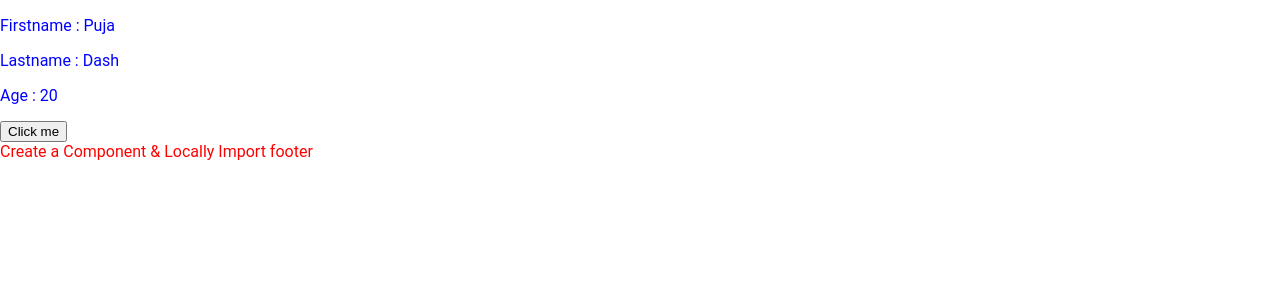
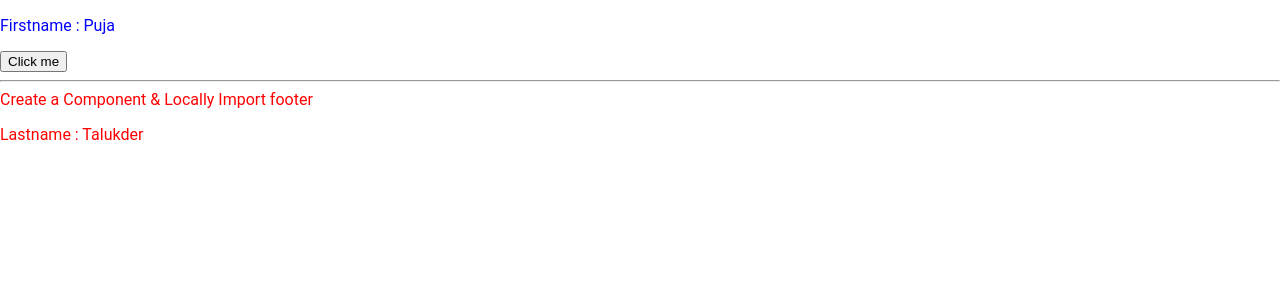
Before and after one commit to chadnitalukder2/vue-main-project, a Vue app: page / in a window 1280 px wide. Shown: the top 300 px of the page. Built offline with nearby package versions, Linux system fonts and the light colour scheme.

Commit message:
Child to Child

```diff
--- a/src/App.vue
+++ b/src/App.vue
@@ -1,14 +1,17 @@
 <template>
   <div>
     <!-- :myStudents="students" -->
+    <!-- :lastName = "lName"
+    :age = "myAge"
+    @updateValue = "fName = $event" -->
     <app-header
     :firstName = "fName"
-    :lastName = "lName"
-    :age = "myAge"
-    @updateValue = "fName = $event"
+
 
     ></app-header>
-    <comFooter></comFooter>
+    <comFooter
+    :lastName ="lName"
+    ></comFooter>
 </div>
 </template>
 
@@ -20,8 +23,8 @@ export default {
     return{
 
       fName: "Puja",
-      lName: "Dash",
-      myAge: 20
+      lName: "Talukder",
+      //myAge: 20
     }
   },
   components:{
--- a/src/Components/baice/App_footer.vue
+++ b/src/Components/baice/App_footer.vue
@@ -1,8 +1,24 @@
 <template>
     <div>
         Create a Component & Locally Import footer
-    </div>
+        <p> Lastname : {{lastName}}</p>
+  </div>
 </template>
+
+<script>
+import {bus} from '../../main'
+export default{
+    props: {
+        lastName: String,
+    },
+    created(){
+        bus.$on('changeName', (data) =>{
+         this.lastName = data;
+        });
+    }
+}
+</script>
+
 <style scoped>
 div{
     color: red;
--- a/src/Components/baice/App_header.vue
+++ b/src/Components/baice/App_header.vue
@@ -9,27 +9,30 @@
    </div> -->
    <div>
     <p>Firstname : {{ firstName }}</p>
-    <p>Lastname : {{ lastName }}</p>
-    <p>Age : {{ age }}</p>
+    <!-- <p>Lastname : {{ lastName }}</p>
+    <p>Age : {{ age }}</p> -->
+
     <button @click="updateName">Click me</button>
+    <hr>
    </div>
 </template>
 
 <script>
+import {bus} from '../../main '
 export default{
     props: {
      /* myStudents: {
         type: Array
       }*/
       firstName: String,
-      lastName: String,
-      age: Number
+    //   lastName: String,
+    //   age: Number
     },
     methods: {
         updateName(){
            // this.firstName = "Chadni";
-           this.$emit('updateValue', 'Chadni')
-
+          // this.$emit('updateValue', 'Chadni')
+            bus.$emit('changeName', 'Chadni');
         }
     }
 }
--- a/src/main.js
+++ b/src/main.js
@@ -4,6 +4,8 @@ import Header from './Components/baice/App_header';
 
 Vue.config.productionTip = false
 
+export const bus = new Vue();
+
 Vue.component('app-header',Header)
 new Vue({
   render: h => h(App),
```
Also changed, not shown: 1 other file (tests, documents, lock files or other folders).
